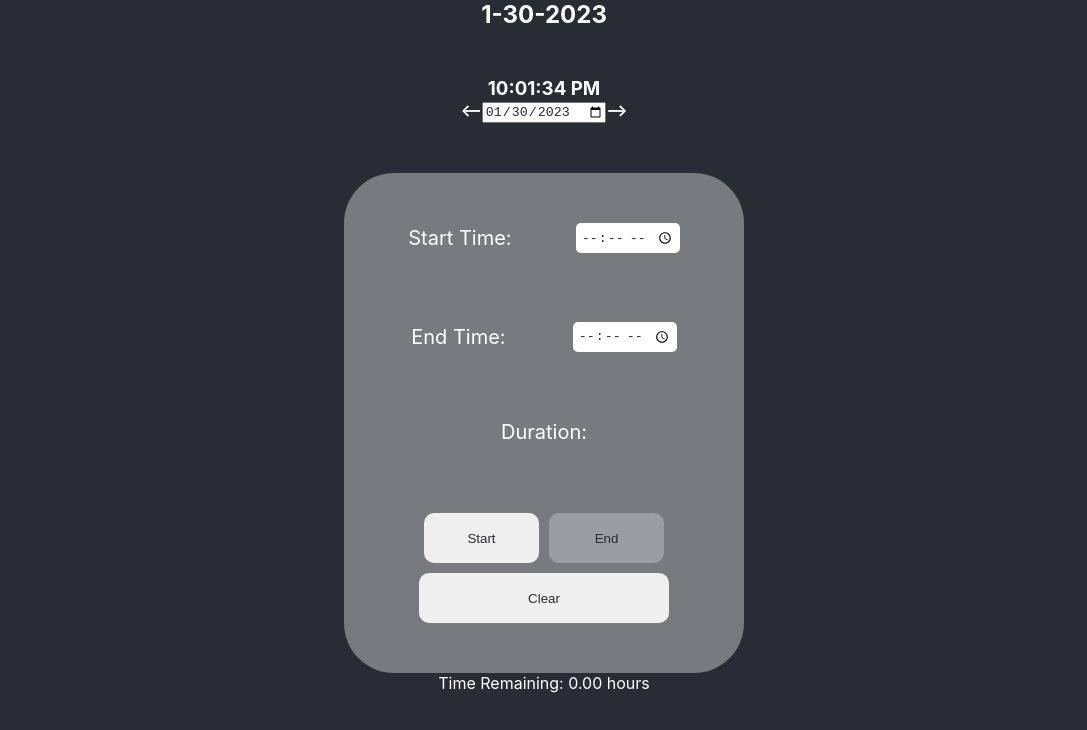
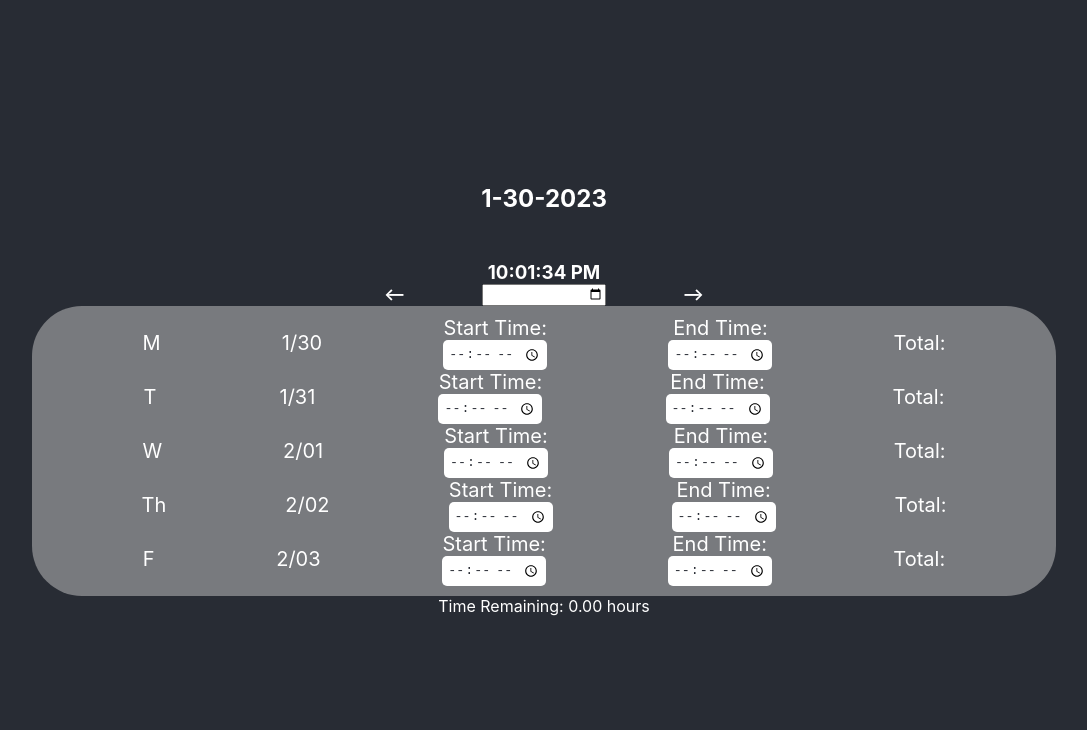
Before and after one commit to kyletucci/Time-Clock-Project, a React (Create React App) app in the folder time-clock-project/: page / in a window 1280 px wide. Shown: the top 730 px of the page, without its empty margins (96-1183 px from the left). Built offline with nearby package versions, Linux system fonts and the light colour scheme.

Commit message:
Restyled app to have all dates of the week at once and used date-fns to keep current work week visible during date changes

```diff
--- a/time-clock-project/src/App.css
+++ b/time-clock-project/src/App.css
@@ -12,3 +12,11 @@
   min-width: 100vw;
   min-height: 100vh;
 }
+
+.time-clock--container {
+  min-width: 100%;
+  display: flex;
+  flex-direction: column;
+  justify-content: center;
+  align-items: center;
+}
--- a/time-clock-project/src/App.js
+++ b/time-clock-project/src/App.js
@@ -1,6 +1,5 @@
 import React, { useState } from 'react';
 import './App.css';
-import styled from 'styled-components'
 import { format, subDays, addDays, formatDuration, intervalToDuration } from 'date-fns'
 import CurrentDateTime from './components/CurrentDateTime'
 import DateInput from './components/DateInput'
@@ -139,6 +138,7 @@ function App() {
           handleEndClick={handleEndClick}
           duration={duration}
           handleClear={handleClear}
+          selectedDate={selectedDate}
           />
         <div>Time Remaining: {(timeRemaining / (1000 * 60 * 60)).toFixed(2)} hours</div>
       </div>
--- /dev/null
+++ b/time-clock-project/src/components/CurrentTimeSlot.js
@@ -0,0 +1,54 @@
+import React from 'react'
+import { format, getDay, startOfWeek, addDays, add } from 'date-fns'
+import styled from 'styled-components'
+import TimeInput from './TimeInput'
+
+const StyledSelected = styled.div`
+    display: flex;
+    justify-content: space-between;
+`
+
+const StyledUnselected = styled.div`
+    display: flex;
+    justify-content: space-around;
+    align-items: center;
+`
+
+const StyledTimeInput = styled.div`
+    display: flex;
+    flex-direction: column;
+    align-items: center;
+`
+
+
+function CurrentTimeSlot({ currentTime, selectedDate }) {
+    const dayOfWeek = getDay(selectedDate)
+    const dayInitials = ['S','M','T','W','Th','F','Sa']
+    const workWeek = startOfWeek(selectedDate)
+    const daysOfCurrentWeek = []
+    for(let i = 0; i < 5; i++){
+        daysOfCurrentWeek.push(addDays(workWeek, i+1))
+    }
+    const totalHtml = daysOfCurrentWeek.map((day, i) =>
+        <StyledUnselected>
+            <div>{dayInitials[i+1]}</div>
+            <div>{format(day, 'M/dd')}</div>
+            <StyledTimeInput>
+                <p>Start Time:</p>
+                <TimeInput />
+            </StyledTimeInput>
+            <StyledTimeInput>
+                <p>End Time:</p>
+                <TimeInput />
+            </StyledTimeInput>
+            <div>Total: </div>
+        </StyledUnselected>
+        )
+  return (
+    <>
+        {totalHtml}
+    </>
+  )
+}
+
+export default CurrentTimeSlot
--- a/time-clock-project/src/components/DateInput.js
+++ b/time-clock-project/src/components/DateInput.js
@@ -7,17 +7,19 @@ const StyledArrow = styled.a`
     font-weight: bolder;
 `
 
-const StyledDateInput = styled.input`
-    color: #282c34;
+const StyledDateInput = styled.div`
+    display: flex;
+    justify-content: space-between;
+    width: 25%;
 `
 
 function DateInput({ selectedDate, handleDateChange, handleLeftArrow, handleRightArrow }) {
   return (
-    <>
+    <StyledDateInput>
         <StyledArrow onClick={handleLeftArrow} href='#'>{'<--'}</StyledArrow>
-        <StyledDateInput type='date' onChange={handleDateChange} value={selectedDate} />
+        <input type='date' onChange={handleDateChange} value={selectedDate} />
         <StyledArrow onClick={handleRightArrow} href='#'>{'-->'}</StyledArrow>
-    </>
+    </StyledDateInput>
   )
 }
 
--- a/time-clock-project/src/components/TimeClock.js
+++ b/time-clock-project/src/components/TimeClock.js
@@ -3,19 +3,16 @@ import styled from 'styled-components'
 import TimeInput from './TimeInput'
 import Buttons from './Buttons'
 import Duration from './Duration';
+import CurrentTimeSlot from './CurrentTimeSlot';
 
 const StyledTimeClock = styled.div`
   background-color: rgba(200,200,200,.5);
-  height: 500px;
-  width: 400px;
-  padding: 50px 0;
-  margin-top: 50px;
-
+  width: 80%;
+  padding: 10px 50px;
   display: flex;
   flex-direction: column;
-  align-items: center;
-  justify-content: space-between;
-
+  justify-content: space-evenly;
+  align-items: space-evenly;
   font-size: 20px;
   color: white;
 
@@ -38,32 +35,14 @@ function TimeClock(
     handleEndClick,
     handleStartClick,
     duration,
-    handleClear
+    handleClear,
+    currentTime,
+    selectedDate
   }){
 
   return (
     <StyledTimeClock>
-      <StyledRow>
-        <div>Start Time: </div>
-        <TimeInput time={startTime} onChange={handleStartChange} />
-      </StyledRow>
-      <StyledRow>
-        <div>End Time: </div>
-        <TimeInput time={endTime} onChange={handleEndChange} />
-      </StyledRow>
-      <StyledRow>
-        <Duration duration={duration}/>
-      </StyledRow>
-      <StyledRow>
-        <Buttons
-          startTime={startTime}
-          handleStartClick={handleStartClick}
-          handleStartChange={handleStartChange}
-          endTime={endTime}
-          handleEndClick={handleEndClick}
-          handleClear={handleClear}
-        />
-      </StyledRow>
+      <CurrentTimeSlot selectedDate={selectedDate} currentTime={currentTime} />
     </StyledTimeClock>
   );
 };
```
